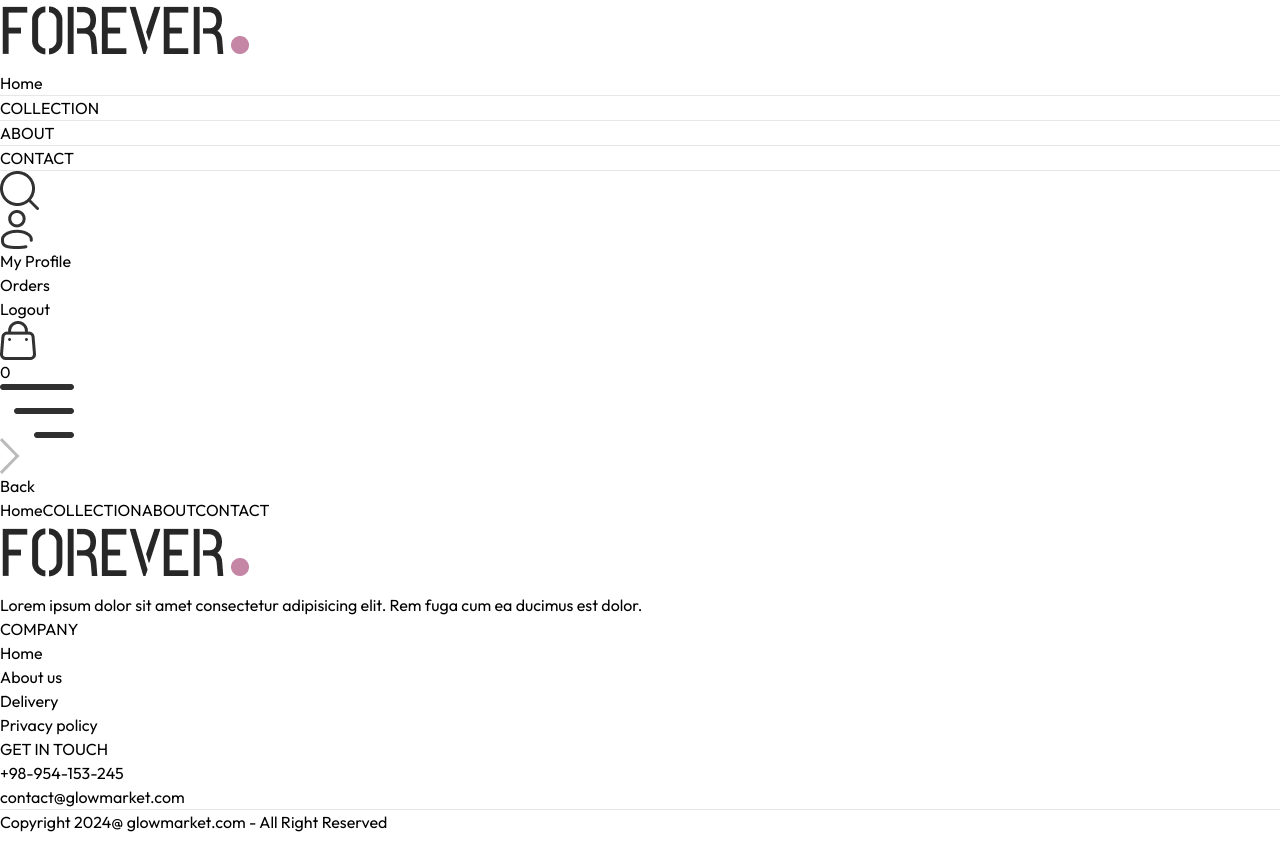
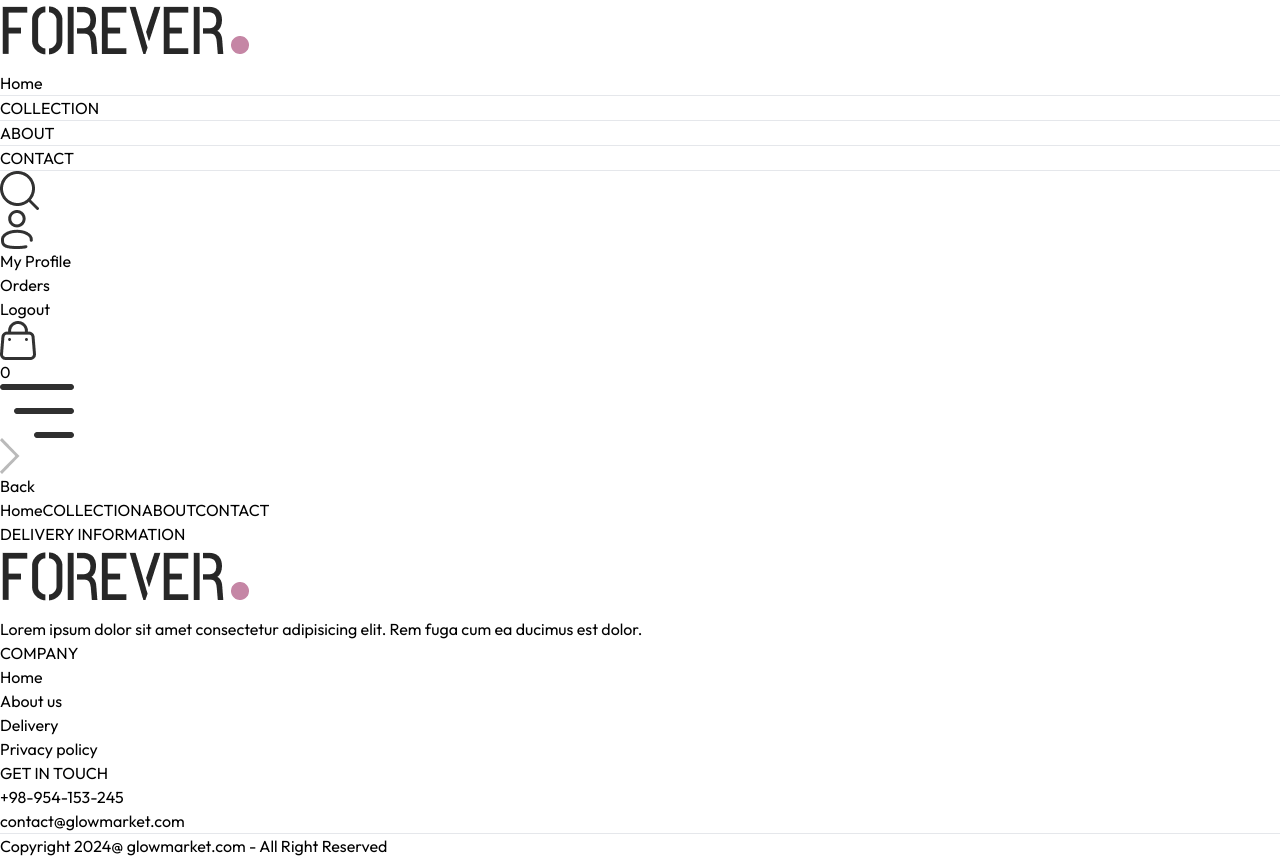
Before and after one commit to GhMamadreza84/E-Commerce-Shop-Front, a React (Vite) app: page /place-order in a window 1280 px wide. Before the commit the page ends 834 px from the top, so only its background shows below. Built offline with nearby package versions, Linux system fonts and the light colour scheme.

Commit message:
i import the title component in place order page and use it

```diff
--- a/src/pages/PlaceOrder.jsx
+++ b/src/pages/PlaceOrder.jsx
@@ -1,11 +1,17 @@
-import React from 'react'
+import React from "react";
+import Title from "../components/Title";
 
 const PlaceOrder = () => {
   return (
-    <div className='flex flex-col justify-between gap-4 sm:flex-row pt-5 sm:pt-14 min-h-[80vh] border-t '>
-      <div className=""></div>
+    <div className="flex flex-col justify-between gap-4 sm:flex-row pt-5 sm:pt-14 min-h-[80vh] border-t ">
+      {/* --------------Left  Side---------------- */}
+      <div className="flex flex-col w-full gap-4 sm:max-w-[480px]">
+        <div className="my-3 text-xl sm:text-2xl">
+          <Title text1={"DELIVERY"} text2={"INFORMATION"} />
+        </div>
+      </div>
     </div>
-  )
-}
+  );
+};
 
-export default PlaceOrder
+export default PlaceOrder;
```
